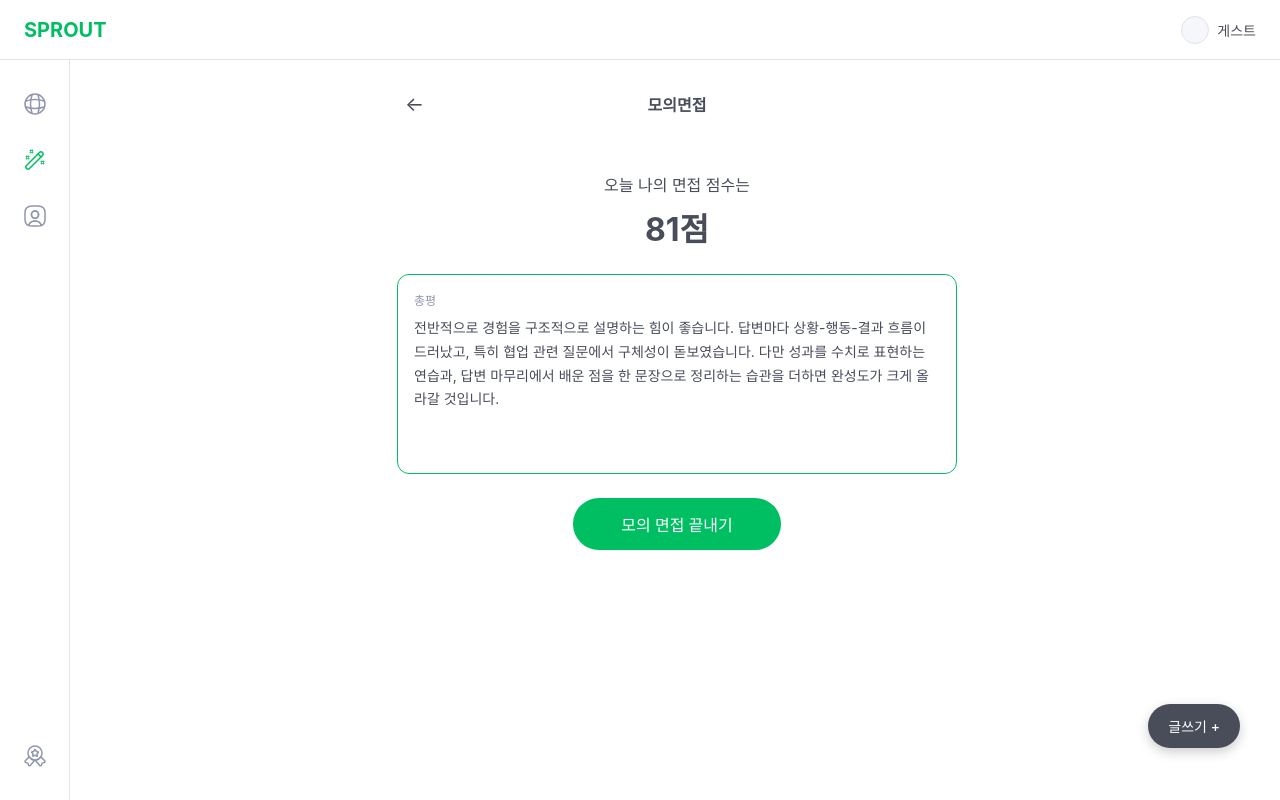
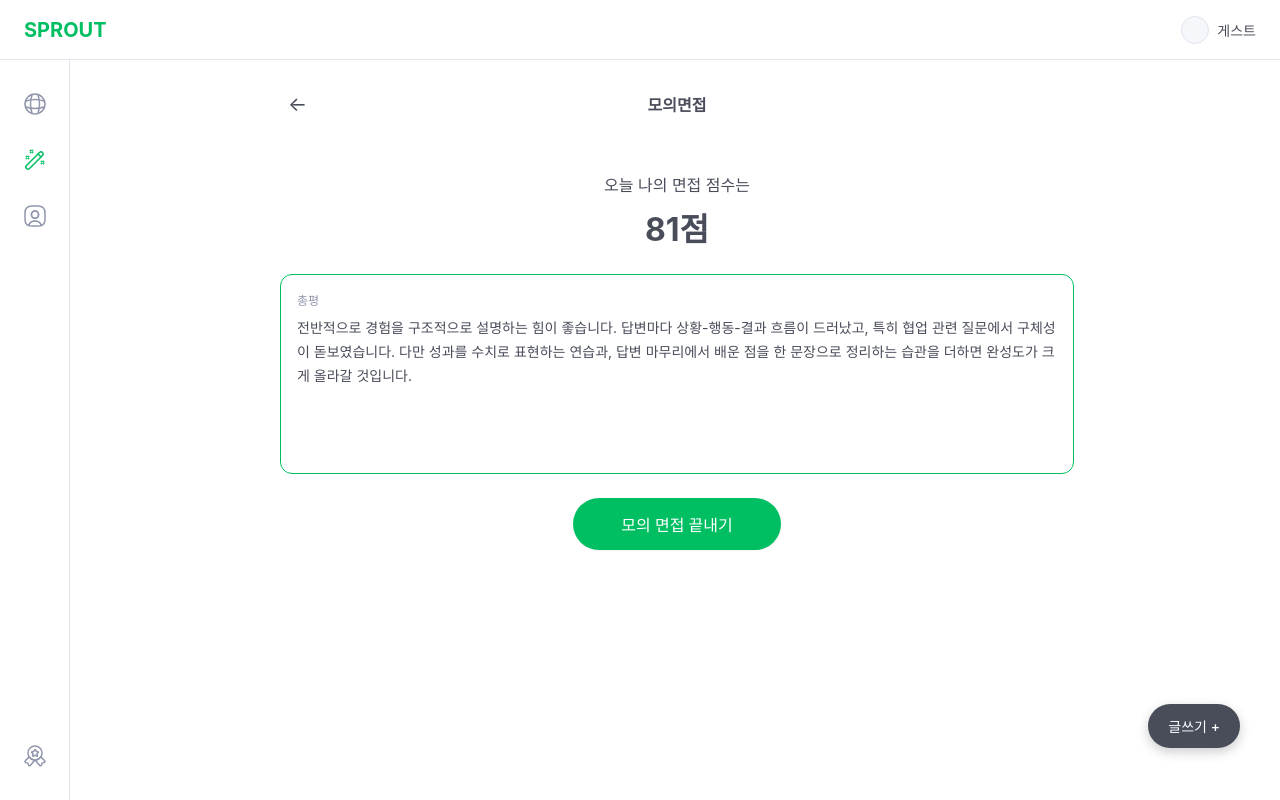
Before and after one commit to EFUB-SWS-MANDO/Frontend, a React (Vite) app: page /ai/interview/result in a window 1280 px wide. Built offline with nearby package versions, Linux system fonts and the light colour scheme; no server answers.

Commit message:
[design] #42 모의면접 선택/총평/기록 화면 폭 시안 통일

```diff
--- a/src/features/ai/components/RecordListView.jsx
+++ b/src/features/ai/components/RecordListView.jsx
@@ -74,7 +74,7 @@ function RecordListView({ title, type }) {
 }
 
 const Container = styled.section`
-  max-width: 560px;
+  max-width: 838px;
   margin: 0 auto;
 `;
 
--- a/src/pages/ai/InterviewResultPage.jsx
+++ b/src/pages/ai/InterviewResultPage.jsx
@@ -26,7 +26,7 @@ function InterviewResultPage() {
 }
 
 const Container = styled.section`
-  max-width: 560px;
+  max-width: 838px;
   margin: 0 auto;
   display: flex;
   flex-direction: column;
--- a/src/pages/ai/InterviewSelectPage.jsx
+++ b/src/pages/ai/InterviewSelectPage.jsx
@@ -163,7 +163,7 @@ function InterviewSelectPage() {
 }
 
 const Container = styled.section`
-  max-width: 560px;
+  max-width: 838px;
   margin: 0 auto;
 `;
 
```
